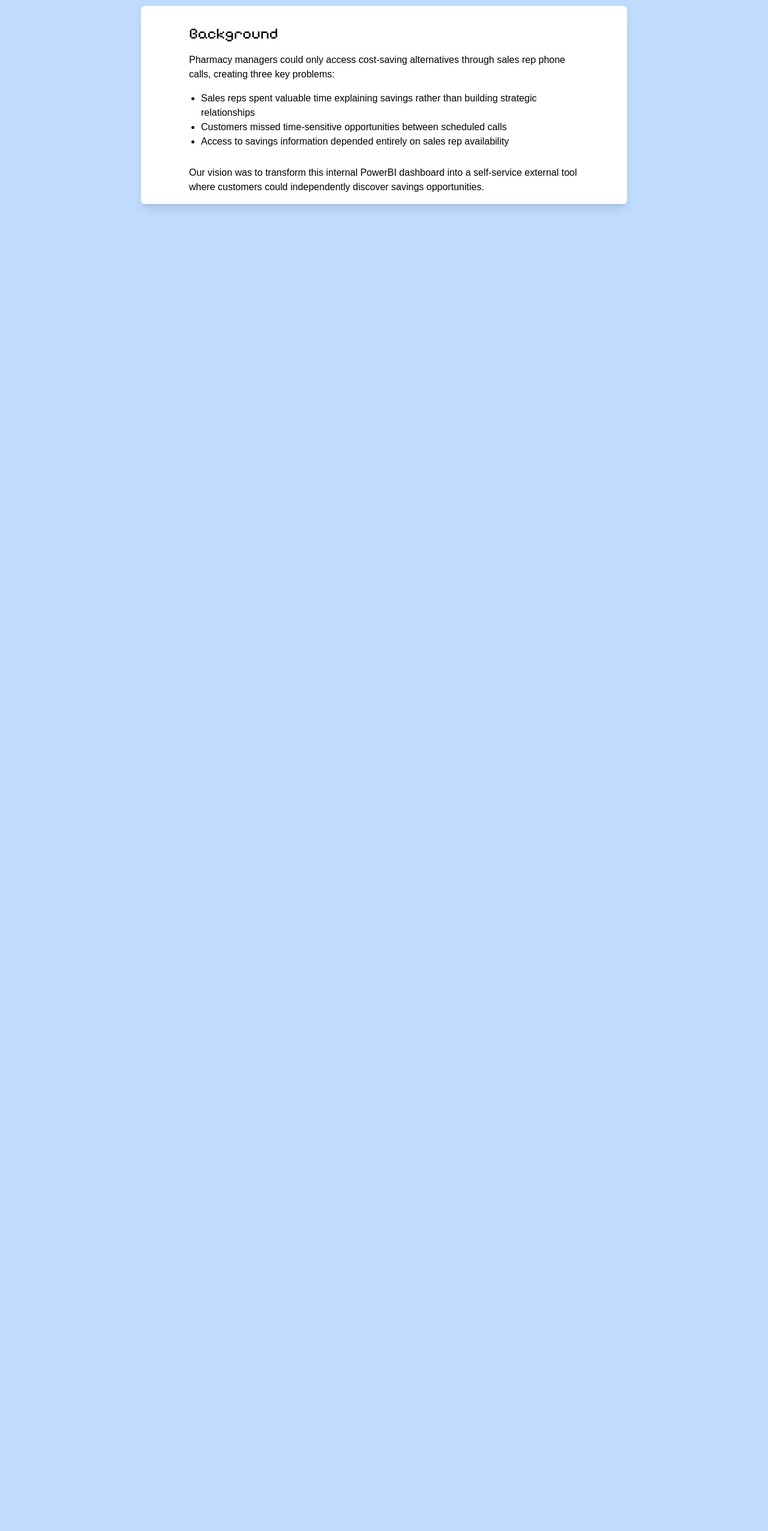
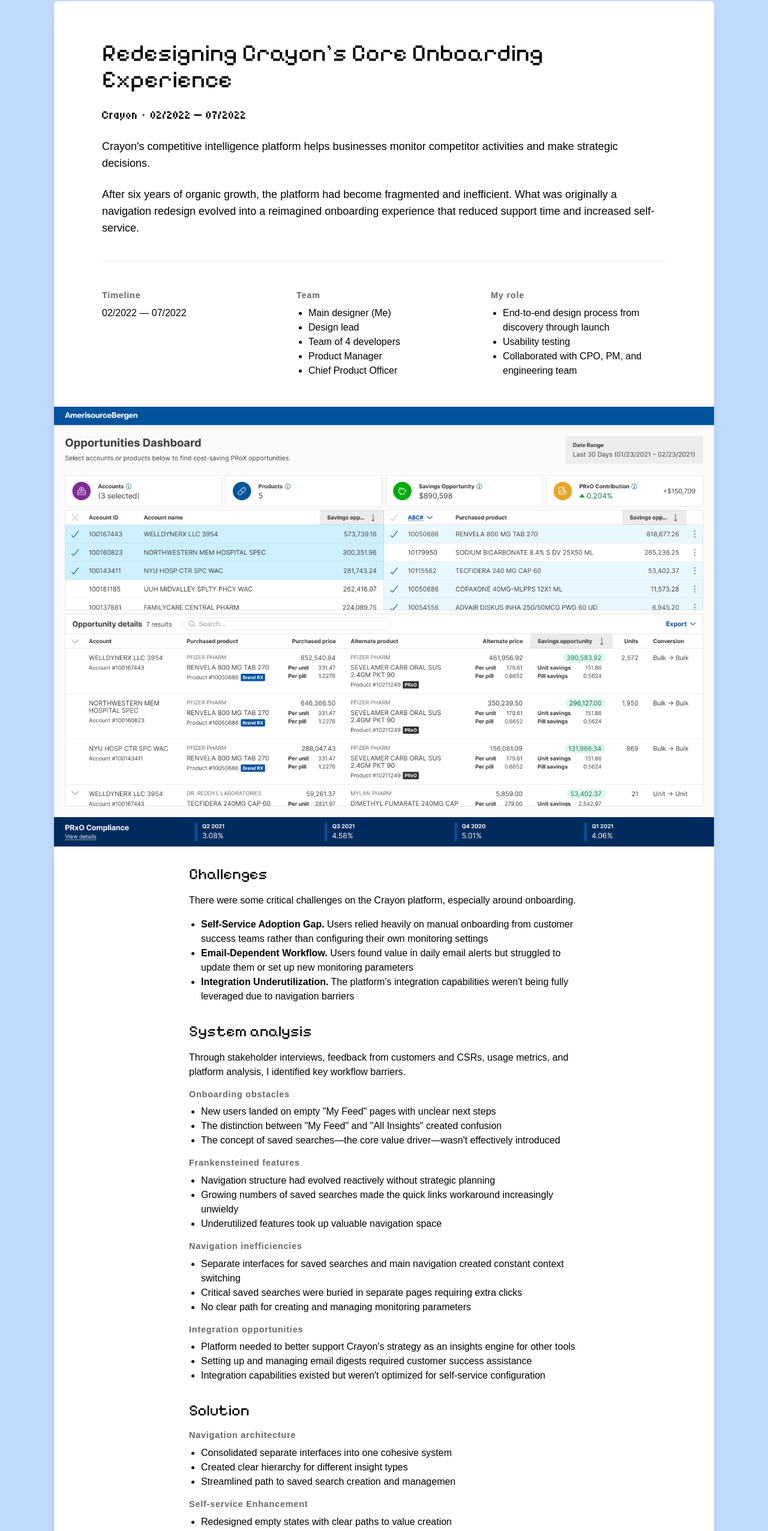
Before and after one commit to jinny-seo/portfolio-linkedin, a Next.js app: page /projects/crayon in a window 1280 px wide. Shown: the part 158-2710 px from the top of the page at 60% size. Before the commit the page ends 928 px from the top, so only its background shows below. Built offline with nearby package versions, Linux system fonts and the light colour scheme; a web font is replaced by a local one.

Commit message:
Add crayon case study

```diff
--- a/src/app/projects/ab/page.tsx
+++ b/src/app/projects/ab/page.tsx
@@ -13,18 +13,23 @@
 
 
 const caseStudyData = {
+  intro:[
+    "I led the transformation of AmerisourceBergen's internal pricing tool into a customer-facing platform, helping pharmacy managers identify cost-saving opportunities.",
+    "Despite push to directly copy the internal PowerBI dashboard due to deadline pressures, I advocated for a deeper redesign and delivered a solution that balanced complex pricing data with intuitive user experience."
+  ],
   team: [
     "Sole designer (Me)",
-      "Senior Director of Product",
+    "Director of Product",
     "Product Owner",
-      "Engineering team of 6 developers",
+    "Team of 6 developers",
   ],
   role: [
-      "Discovery & requirements gathering",
+    "Discovery",
     "Stakeholder management",
-      "Customer interviews & usability testing",
-      "MVP launch & design QA",
-      "Feature prioritization",
+    "Customer interviews",
+    "Usability testing",
+    "MVP launch",
+    "Future roadmapping",
   ],
   heroImage: caseStudyAB.ABhero,
   heroImageDesc: "AB  project hero image",
@@ -44,9 +49,17 @@
 
     return (
         <CaseStudyContainer>
-          <CaseStudyHeader title={currentProject.name} desc={currentProject.intro} date={currentProject.date} duration={currentProject.duration} team={caseStudyData.team} role={caseStudyData.role} heroImage={caseStudyData.heroImage} heroImageDesc={caseStudyData.heroImageDesc} />
-
-
+          <CaseStudyHeader
+            title={currentProject.name}
+            company={currentProject.company}
+            intro={caseStudyData.intro}
+            date={currentProject.date}
+            duration={currentProject.duration}
+            team={caseStudyData.team}
+            role={caseStudyData.role}
+            heroImage={caseStudyData.heroImage}
+            heroImageDesc={caseStudyData.heroImageDesc}
+          />
           <CardContainer>
             <h2 className="font-PixelifySans mt-8 ">Background</h2>
             <p>Pharmacy managers could only access cost-saving alternatives through sales rep phone calls, creating three key problems:</p>
--- a/src/app/projects/crayon/page.tsx
+++ b/src/app/projects/crayon/page.tsx
@@ -8,44 +8,131 @@
 import { CaseStudyContainer } from "@/components/CaseStudyContainer";
 import { NavItem } from "@/components/NavItem";
 import { projAssets } from "@/assets/projAssets";
+import { CaseStudyHeader } from "@/components/CaseStudyHeader";
 
 const caseStudyData = {
-  title: "Transforming a pharmaceutical cost-savings platform",
-  description:[
-      "I led the transformation of AmerisourceBergen's internal pricing tool into a customer-facing platform, helping pharmacy managers identify cost-saving opportunities.",
-      "Despite push to directly copy the internal PowerBI dashboard due to deadline pressures, I advocated for a deeper redesign and delivered a solution that balanced complex pricing data with intuitive user experience."
+  intro:[
+    "Crayon's competitive intelligence platform helps businesses monitor competitor activities and make strategic decisions.",
+    "After six years of organic growth, the platform had become fragmented and inefficient. What was originally a navigation redesign evolved into a reimagined onboarding experience that reduced support time and increased self-service.",
   ],
-  timeline: "Mar 2021 – Dec 2021 (10 months)",
-  duration: "10 months",
   team: [
-    "Sole designer (Me)",
-    "Senior Director of Product",
-    "Product Owner",
-    "Engineering team of 6 developers",
+    "Main designer (Me)",
+    "Design lead",
+    "Team of 4 developers",
+    "Product Manager",
+    "Chief Product Officer",
   ],
   role: [
-    "Discovery & requirements gathering",
-    "Stakeholder management",
-    "Customer interviews & usability testing",
-    "MVP launch & design QA",
-    "Feature prioritization",
+    "End-to-end design process from discovery through launch",
+    "Usability testing",
+    "Collaborated with CPO, PM, and engineering team",
   ],
   heroImage: caseStudyAB.ABhero,
-  heroImageAlt: "AB  project hero image",
+  heroImageDesc: "AB  project hero image",
 }
 
 export default function crayonProject() {
+  const pathname = usePathname();
+  const currentPath = pathname.replace("/projects/", "");
+
+  const currentIndex = projAssets.findIndex(project => project.link === currentPath);
+  const currentProject = projAssets[currentIndex];
+
+  const prevProject = projAssets[(currentIndex - 1 + projAssets.length) % projAssets.length];
+  const nextProject = projAssets[(currentIndex + 1) % projAssets.length];
   return (
     <CaseStudyContainer>
+      <CaseStudyHeader
+        title={currentProject.name}
+        company={currentProject.company}
+        intro={caseStudyData.intro}
+        date={currentProject.date}
+        duration={currentProject.duration}
+        team={caseStudyData.team}
+        role={caseStudyData.role}
+        heroImage={caseStudyData.heroImage}
+        heroImageDesc={caseStudyData.heroImageDesc}
+      />
       <CardContainer>
-          <h2 className="font-PixelifySans mt-8 ">Background</h2>
-          <p>Pharmacy managers could only access cost-saving alternatives through sales rep phone calls, creating three key problems:</p>
+        <h2 className="font-PixelifySans mt-8 ">Challenges</h2>
+        <p>There were some critical challenges on the Crayon platform, especially around onboarding.</p>
         <BulletList>
-            <li>Sales reps spent valuable time explaining savings rather than building strategic relationships</li>
-            <li>Customers missed time-sensitive opportunities between scheduled calls</li>
-            <li>Access to savings information depended entirely on sales rep availability</li>
+          <li><b>Self-Service Adoption Gap.</b> Users relied heavily on manual onboarding from customer success teams rather than configuring their own monitoring settings</li>
+          <li><b>Email-Dependent Workflow.</b> Users found value in daily email alerts but struggled to update them or set up new monitoring parameters</li>
+          <li><b>Integration Underutilization.</b> The platform's integration capabilities weren't being fully leveraged due to navigation barriers</li>
         </BulletList>
-          <p>Our vision was to transform this internal PowerBI dashboard into a self-service external tool where customers could independently discover savings opportunities.</p>
+      </CardContainer>
+
+      <CardContainer>
+        <h2 className="font-PixelifySans mt-8 ">System analysis</h2>
+        <p>Through stakeholder interviews, feedback from customers and CSRs, usage metrics, and platform analysis, I identified key workflow barriers.</p>
+        <h3 className="subheading">Onboarding obstacles</h3>
+        <BulletList>
+          <li>New users landed on empty "My Feed" pages with unclear next steps</li>
+          <li>The distinction between "My Feed" and "All Insights" created confusion</li>
+          <li>The concept of saved searches—the core value driver—wasn't effectively introduced</li>
+        </BulletList>
+        <h3 className="subheading">Frankensteined features</h3>
+        <BulletList>
+          <li>Navigation structure had evolved reactively without strategic planning</li>
+          <li>Growing numbers of saved searches made the quick links workaround increasingly unwieldy</li>
+          <li>Underutilized features took up valuable navigation space</li>
+        </BulletList>
+        <h3 className="subheading">Navigation inefficiencies</h3>
+        <BulletList>
+          <li>Separate interfaces for saved searches and main navigation created constant context switching</li>
+          <li>Critical saved searches were buried in separate pages requiring extra clicks</li>
+          <li>No clear path for creating and managing monitoring parameters</li>
+        </BulletList>
+        <h3 className="subheading">Integration opportunities</h3>
+        <BulletList>
+          <li>Platform needed to better support Crayon's strategy as an insights engine for other tools</li>
+          <li>Setting up and managing email digests required customer success assistance</li>
+          <li>Integration capabilities existed but weren't optimized for self-service configuration</li>
+        </BulletList>
+      </CardContainer>
+
+      <CardContainer>
+        <h2 className="font-PixelifySans mt-8 ">Solution</h2>
+        <h3 className="subheading">Navigation architecture</h3>
+        <BulletList>
+          <li>Consolidated separate interfaces into one cohesive system</li>
+          <li>Created clear hierarchy for different insight types</li>
+          <li>Streamlined path to saved search creation and managemen</li>
+        </BulletList>
+        <h3 className="subheading">Self-service Enhancement</h3>
+        <BulletList>
+          <li>Redesigned empty states with clear paths to value creation</li>
+          <li>Improved saved search management interface</li>
+          <li>Developed clearer information architecture for different insight types</li>
+        </BulletList>
+        <h3 className="subheading">Integration focus</h3>
+        <BulletList>
+          <li>Improved access to integration settings</li>
+          <li>Created clearer connections between insights and action paths</li>
+          <li>Streamlined workflows for sharing insights across tools</li>
+        </BulletList>
+      </CardContainer>
+
+      <CardContainer>
+        <h2 className="font-PixelifySans mt-8 ">User research iteration</h2>
+      </CardContainer>
+
+      <CardContainer>
+        <h2 className="font-PixelifySans mt-8 ">Results</h2>
+        <BulletList>
+          <li>Successfully launched with no negative feedback despite changing core navigation patterns</li>
+          <li>Preserved established user workflows while improving discoverability</li>
+          <li>Created foundation for improved self-service onboarding</li>
+          <li>Reduced customer success team involvement in basic setup</li>
+        </BulletList>
+      </CardContainer>
+
+      <CardContainer>
+        <h2 className="font-PixelifySans mt-8 ">Post-launch iteration</h2>
+        <p>Based on user behavior observation, we quickly adjusted how saved searches were presented.</p>
+        <p>Initially, the current saved search moved to the top of the list, but we discovered users typically processed their saved searches sequentially. We modified the design to maintain a static order, supporting this methodical workflow pattern.</p>
+        <p>This rapid adjustment demonstrated the value of focused user observation and our commitment to supporting efficient workflows even after launch.</p>
       </CardContainer>
     </CaseStudyContainer>
   );
--- a/src/app/projects/layout.tsx
+++ b/src/app/projects/layout.tsx
@@ -3,13 +3,13 @@
 
 export default function ProjectsLayout({ children }: { children: React.ReactNode }) {
     return (
-      <div className=" min-h-screen">
+      <div className="max-w-[1100px] mx-auto">
         {/* Shared Navbar or Sidebar */}
         <nav className="">
         </nav>
 
         {/* Render the unique page content */}
-        <main className="flex flex-col gap-8 max-w-[1200px] mx-auto">
+        <main className="flex flex-col gap-6">
 
           <ProjectNav/>
           {children}
--- a/src/assets/projAssets.tsx
+++ b/src/assets/projAssets.tsx
@@ -11,10 +11,7 @@
         date: "03/2021 — 12/2021",
         duration: "10 months",
         description: "Launching an MVP for a dashboard used by pharmacy purchasing managers to find cheaper alternatives to products",
-        intro:[
-            "I led the transformation of AmerisourceBergen's internal pricing tool into a customer-facing platform, helping pharmacy managers identify cost-saving opportunities.",
-            "Despite push to directly copy the internal PowerBI dashboard due to deadline pressures, I advocated for a deeper redesign and delivered a solution that balanced complex pricing data with intuitive user experience."
-        ],
+
         link: "ab",
         image: projAB,
     },
--- a/src/components/BulletList.tsx
+++ b/src/components/BulletList.tsx
@@ -6,6 +6,6 @@
 
 export const BulletList: FC<BulletListProps> = ({ children }) => {
     return(
-        <ul className="list-disc pl-5 pb-3">{children}</ul>
+        <ul className="list-disc pl-5 mb-4">{children}</ul>
     );
 };
--- a/src/components/CaseStudyHeader.tsx
+++ b/src/components/CaseStudyHeader.tsx
@@ -6,7 +6,8 @@
 
 interface CaseStudyHeaderProps {
     title: string;
-    desc: string[];
+    company: string;
+    intro: string[];
     date?: string;
     duration?: string;
     team?: string[];
@@ -17,7 +18,7 @@
 
 
 
-export const CaseStudyHeader: FC<CaseStudyHeaderProps> = ({ title, desc, date, duration, team, role, heroImage, heroImageDesc }) => {
+export const CaseStudyHeader: FC<CaseStudyHeaderProps> = ({ title, company, intro, date, duration, team, role, heroImage, heroImageDesc }) => {
     return(
         <div>
 
@@ -25,10 +26,15 @@
                 <div className="">
 
                     {/* Title & desc */}
-                    <div className="flex flex-col pb-8 pt-8 md:pt-10 lg:pt-14 xl:pt-16 gap-8">
-                        <h1 className="font-PixelifySans">{title}</h1>
+                    <div className="flex flex-col pb-8 pt-8 md:pt-10 lg:pt-14 xl:pt-16 gap-4">
+                        <div className="flex flex-col gap-2">
+                            <h1 className="font-PixelifySans">{title}</h1>
+                            <p className="font-Tiny5 mb-0 mt-2 lg:mb-2 lg:mt-4 md:text-lg lg:text-xl">
+                                <span>{company}</span><span className="mx-2">·</span><span>{date}</span>
+                            </p>
+                        </div>
                         <div className="md:text-lg">
-                            {desc.map(
+                            {intro.map(
                                 (paragraph, index) => (
                                     <p key={index} className="text-md pb-2 max-w-none">{paragraph}</p>
                                 )
@@ -36,11 +42,8 @@
                         </div>
                         <hr></hr>
                     </div>
-
-
-
                     {/* Timeline, Team, My role */}
-                    <div className="grid xl:grid-cols-3 gap-8 mb-8">
+                    <div className="grid sm:grid-cols-3 gap-4 md:gap-8 mb-8">
 
                         <div>
                             <h3 className="subheading">Timeline</h3>
```
Lines whose indentation alone changed are shown as unchanged.
